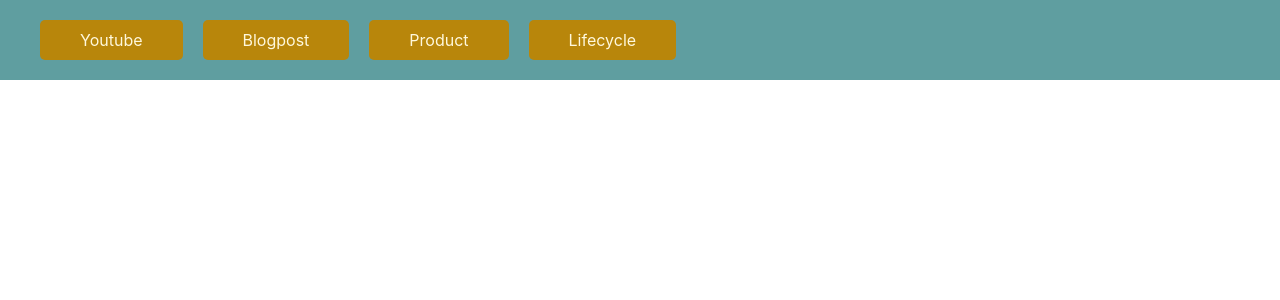
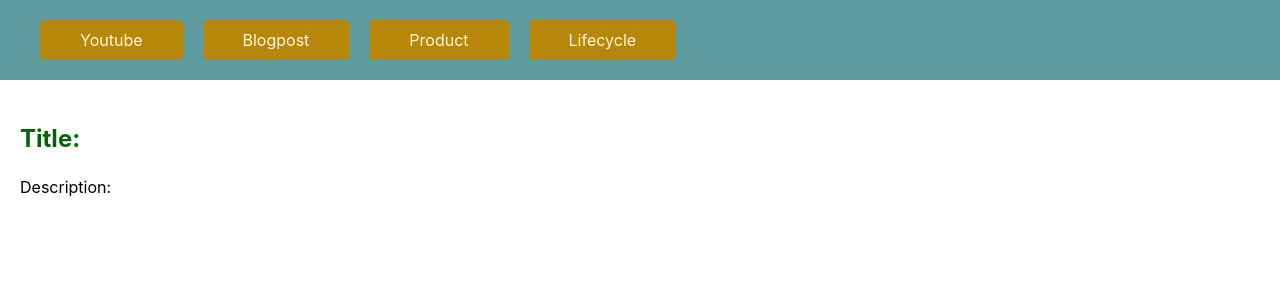
Before and after one commit to rizama/my-react, a React (Create React App) app in the folder build-react/: page /detail-post/1 in a window 1280 px wide. Shown: the top 300 px of the page. Built offline with nearby package versions, Linux system fonts and the light colour scheme; data requests are answered from the project's data file.

Commit message:
Mengirimkan params ke halaman detail React Router

```diff
--- a/build-react/db.json
+++ b/build-react/db.json
@@ -587,12 +587,6 @@
       "title": "",
       "body": "",
       "userId": 1
-    },
-    {
-      "id": 1599753878305,
-      "title": "Informasi Terkini",
-      "body": "Informasi Corona 19\n",
-      "userId": 1
     }
   ],
   "comments": [],
--- a/build-react/src/components/Post/Post.jsx
+++ b/build-react/src/components/Post/Post.jsx
@@ -7,7 +7,7 @@ function Post(props) {
                 <img src="https://placeimg.com/200/150/any" alt="post" />
             </div>
             <div className="content">
-                <p className="title">{props.data.title}</p>
+                <p className="title" onClick={() => props.goDetail(props.data.id)}>{props.data.title}</p>
                 <p className="desc">{props.data.body}</p>
                 <button className="update" onClick={() => props.update(props.data)}>Update</button>
                 <button className="remove" onClick={() => props.remove(props.data.id)}>Remove</button>
--- a/build-react/src/container/Home/Home.jsx
+++ b/build-react/src/container/Home/Home.jsx
@@ -1,12 +1,13 @@
 // Library
 import React, { Component, Fragment } from 'react'
-import { BrowserRouter as Router, Route, NavLink, Link } from 'react-router-dom'
+import { BrowserRouter as Router, Route, Link, Switch } from 'react-router-dom'
 
 // Pages
 import YoutubeComp from '../pages/YoutubeComp/YoutubeComp'
 import Product from '../pages/Product/Product'
 import LifeCycleComp from '../pages/LifeCycleComp/LifeCycleComp'
 import BlogPost from '../pages/BlogPost/BlogPost'
+import DetailPost from '../pages/BlogPost/DetailPost/DetailPost'
 
 // Style
 import './Home.css'
@@ -27,10 +28,13 @@ export default class Home extends Component {
                         <Link to="/counter">Product</Link>
                         <Link to="/lifecycle">Lifecycle</Link>
                     </div>
-                    <Route path="/" exact component={YoutubeComp}></Route>
-                    <Route path="/blog" component={BlogPost}></Route>
-                    <Route path="/counter" component={Product}></Route>
-                    <Route path="/lifecycle" component={LifeCycleComp}></Route>
+                    <Switch>
+                        <Route path="/" exact component={YoutubeComp}></Route>
+                        <Route path="/blog" component={BlogPost}></Route>
+                        <Route path="/detail-post/:id" component={DetailPost}></Route>
+                        <Route path="/counter" component={Product}></Route>
+                        <Route path="/lifecycle" component={LifeCycleComp}></Route>
+                    </Switch>
                 </Fragment>
             </Router>
         )
--- a/build-react/src/container/pages/BlogPost/BlogPost.css
+++ b/build-react/src/container/pages/BlogPost/BlogPost.css
@@ -116,3 +116,7 @@ button.btn-submit {
 button:hover{
     cursor: pointer;
 }
+
+.content p.title:hover {
+    cursor: pointer;
+}
--- a/build-react/src/container/pages/BlogPost/BlogPost.jsx
+++ b/build-react/src/container/pages/BlogPost/BlogPost.jsx
@@ -106,6 +106,10 @@ export default class BlogPost extends Component {
         }
     }
 
+    handleDetail = (id) => {
+        this.props.history.push(`/detail-post/${id}`)
+    }
+
     render() {
         return (
             <Fragment>
@@ -122,7 +126,7 @@ export default class BlogPost extends Component {
                 {
                     this.state.posts.map((post, index) => {
                         return (
-                            <Post key={post.id} data={post} remove={this.handleRemove} update={this.handleUpdate} />
+                            <Post key={post.id} data={post} remove={this.handleRemove} update={this.handleUpdate} goDetail={this.handleDetail}/>
                         )
                     })
                 }
--- /dev/null
+++ b/build-react/src/container/pages/BlogPost/DetailPost/DetailPost.css
@@ -0,0 +1,15 @@
+.p-detail-post {
+    padding: 20px;
+}
+
+.detail-title {
+    font-size: 24px;
+    font-weight: bold;
+    color: darkgreen;
+    text-transform: capitalize;
+}
+
+.title-body{
+    font-size: 20px;
+    color: dodgerblue;
+}
--- /dev/null
+++ b/build-react/src/container/pages/BlogPost/DetailPost/DetailPost.jsx
@@ -0,0 +1,31 @@
+import React, { Component, Fragment } from 'react'
+import axios from 'axios'
+import './DetailPost.css'
+
+export default class DetailPost extends Component {
+    state = {
+        post: {}
+    }
+    componentDidMount() {
+        let id = this.props.match.params.id
+        axios.get(`http://localhost:3004/posts/${id}`)
+            .then(res => {
+                this.setState({
+                    post: res.data
+                }, () => {
+                    console.log(this.state.post);
+                })
+            })
+    }
+
+    render() {
+        return (
+            <Fragment>
+                <div className="p-detail-post">
+                    <p className="detail-title">Title: {this.state.post.title}</p>
+                    <p className="detail-body">Description: {this.state.post.body}</p>
+                </div>
+            </Fragment>
+        )
+    }
+}
```
